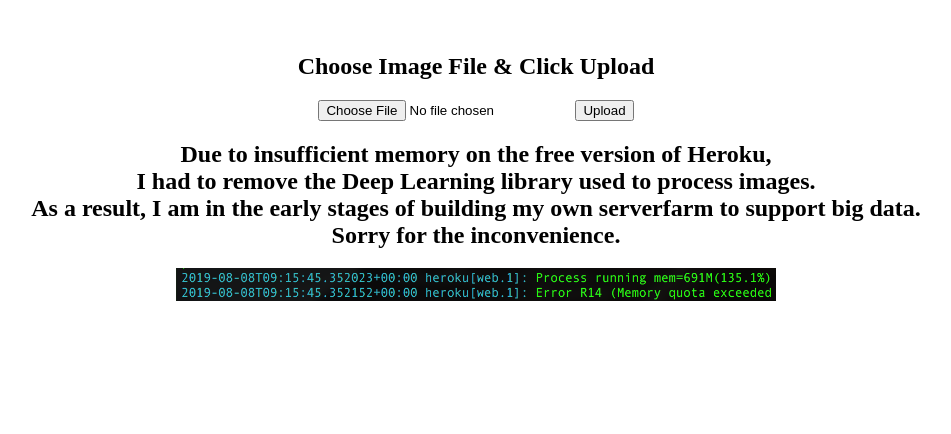
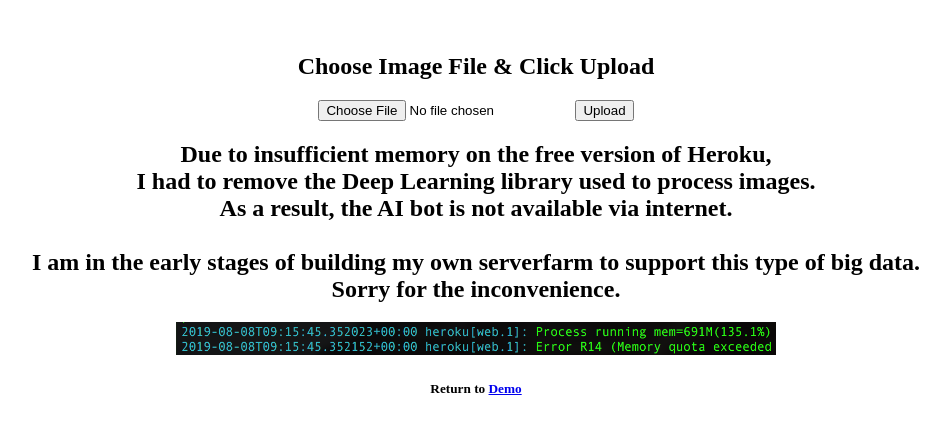
Before and after one commit to paolosecci/portfolio, a Flask app: page /ImageProcessor/ in a window 1280 px wide. Shown: the part 175-609 px from the top of the page, without its empty margins (164-1115 px from the left). Run offline with Flask 2, Linux system fonts and the light colour scheme.

Commit message:
L timeout-fixed

```diff
--- a/app.py
+++ b/app.py
@@ -3,6 +3,9 @@ import  datetime
 import os
 import io
 import numpy as np
+import pandas as pd
+import requests
+import json
 # import keras
 # from keras.preprocessing import image
 # from keras.preprocessing.image import img_to_array
@@ -10,6 +13,8 @@ import numpy as np
 # from keras import backend as K
 
 app = Flask(__name__)
+this_user_agent = {'User-Agent': 'Mozilla/5.0 (Macintosh; Intel Mac OS X 10_13_6) AppleWebKit/537.36 (KHTML, like Gecko) Chrome/70.0.3538.110 Safari/537.36'}
+
 
 # #functions
 # def load_model():
--- a/templates/00p1.html
+++ b/templates/00p1.html
@@ -8,7 +8,7 @@
     <meta name="description" content="">
     <meta name="author" content="">
 
-    <title>Secci</title>
+    <title>Le Swish Prophet</title>
 
     <!-- Bootstrap core CSS -->
     <link href="{{url_for('static', filename='css/bootstrap.min.css')}}" rel="stylesheet">
--- a/templates/00p3.html
+++ b/templates/00p3.html
@@ -8,7 +8,8 @@
          <input type=submit value=Upload>
     </form>
 
-    <h2 align="center">Due to insufficient memory on the free version of Heroku,<br>I had to remove the Deep Learning library used to process images.<br>As a result, I am in the early stages of building my own serverfarm to support big data.<br>Sorry for the inconvenience.</h3>
+    <h2 align="center">Due to insufficient memory on the free version of Heroku,<br>I had to remove the Deep Learning library used to process images.<br>As a result, the AI bot is not available via internet.<br><br>I am in the early stages of building my own serverfarm to support this type of big data.<br>Sorry for the inconvenience.</h3>
     <div align="center">
       <img width=600 src="{{url_for('static', filename='img/heroku_error.jpg')}}"></img>
     </div>
+    <h5 align="center">Return to <a href="/">Demo</a></h7>
```
